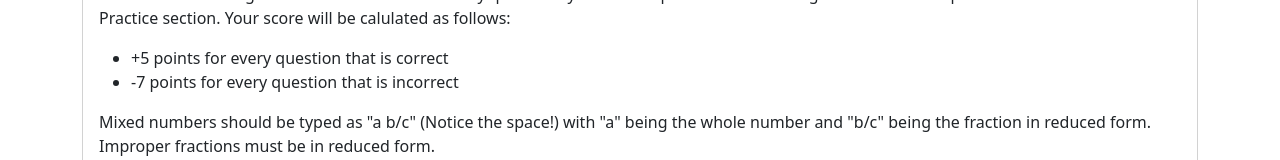
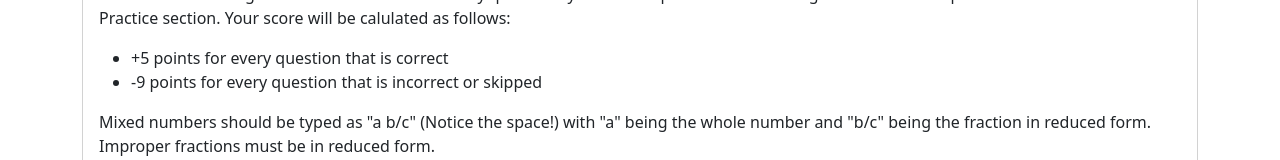
Before and after one commit to marco-campos/ns1, a React (Create React App) app: page /practice in a window 1280 px wide. Shown: the part 257-417 px from the top of the page. Built offline with nearby package versions, Linux system fonts and the light colour scheme; a small style sheet from the web is missing.

Commit message:
scoring updates

```diff
--- a/src/components/practiceComponents/GameScreen.js
+++ b/src/components/practiceComponents/GameScreen.js
@@ -54,7 +54,7 @@ const GameScreen = ({ endGame, timeLimit, questionLimit, endPractice }) => {
       matched = userInput.trim() === currentQuestion.solution;
     }
 
-    const updatedScore = matched ? score + 5 : score - 7;
+    const updatedScore = matched ? score + 5 : score - 9;
     setAnswers([...answers, { ...currentQuestion, userInput: userInput.trim(), matched }]);
     setScore(updatedScore);
     setQuestionCount(prevCount => prevCount + 1);
--- a/src/components/practiceComponents/StartScreen.js
+++ b/src/components/practiceComponents/StartScreen.js
@@ -48,7 +48,7 @@ const StartScreen = ({ startGame, startSkillPractice }) => {
           <p className="card-text">Pick the desired length of time as well as how many questions you want to practice on. We will generate random questions from the list in the Practice section. Your score will be calulated as follows:</p>
           <ul>
             <li>+5 points for every question that is correct</li>
-            <li>-7 points for every question that is incorrect</li>
+            <li>-9 points for every question that is incorrect or skipped</li>
           </ul>
           <p className="card-text">Mixed numbers should be typed as "a b/c" (Notice the space!) with "a" being the whole number and "b/c" being the fraction in reduced form. Improper fractions must be in reduced form.</p>
           <form className="mb-3">
```
